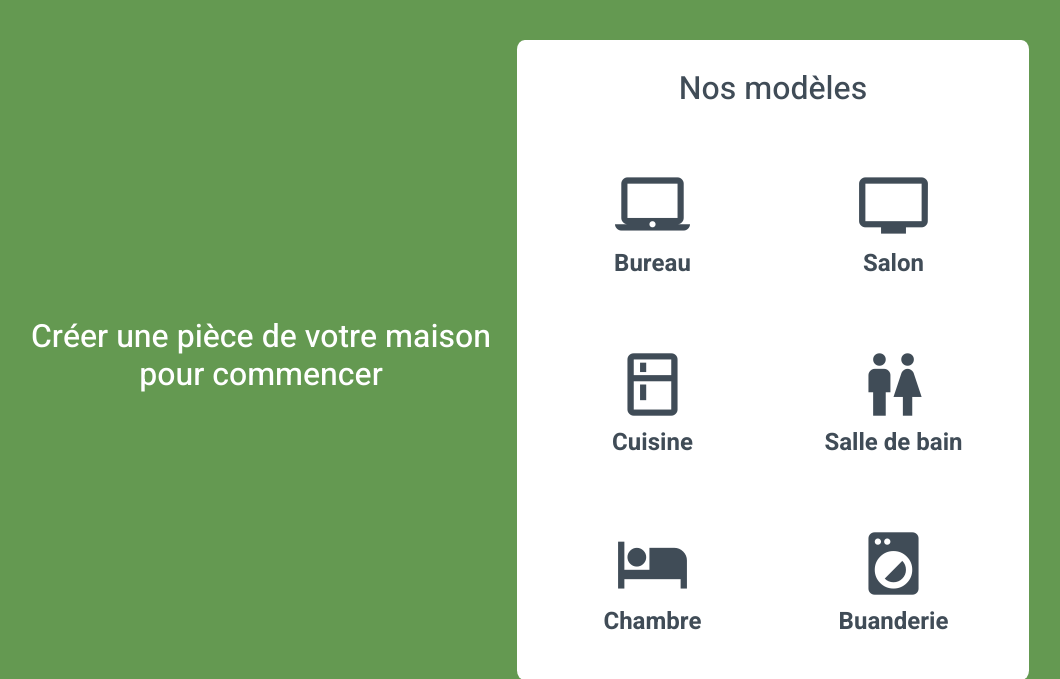
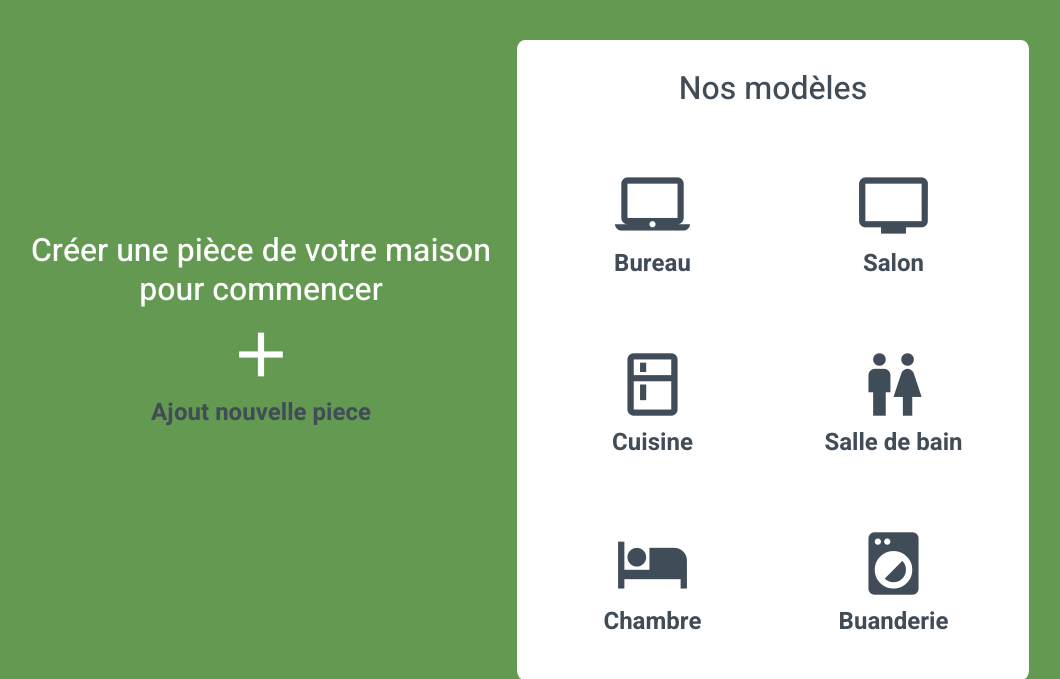
Before and after one commit to Tdartigues/ProjetWorkshop, a PHP site: page /Html/pieces.html in a window 1280 px wide. Shown: the top 679 px of the page, without its empty margins (123-1183 px from the left). Run offline with PHP 8.4, Linux system fonts and the light colour scheme.

Commit message:
style changes

```diff
--- a/Css/pieceStyle.css
+++ b/Css/pieceStyle.css
@@ -63,3 +63,12 @@ h2{
     margin-bottom: 60px;
     width: 50%;
 }
+
+.elementAjout{
+    color: white;
+    margin: 0 auto;
+    align-items: center;
+    text-align: center;
+    margin-bottom: 60px;
+    width: 50%;
+}
--- a/Html/pieces.html
+++ b/Html/pieces.html
@@ -16,6 +16,7 @@
   <div id="Principal" class="row">
     <div class="col-xs-12 col-md-6">
       <h2>Créer une pièce de votre maison pour commencer</h2>
+      <div class="elementAjout"><i class="large material-icons">add</i><h4>Ajout nouvelle piece</h4></div>
     </div>
     <div id="right" class="col-xs-6 col-md-6">
       <h2 id="titreModele">Nos modèles</h2>
```
